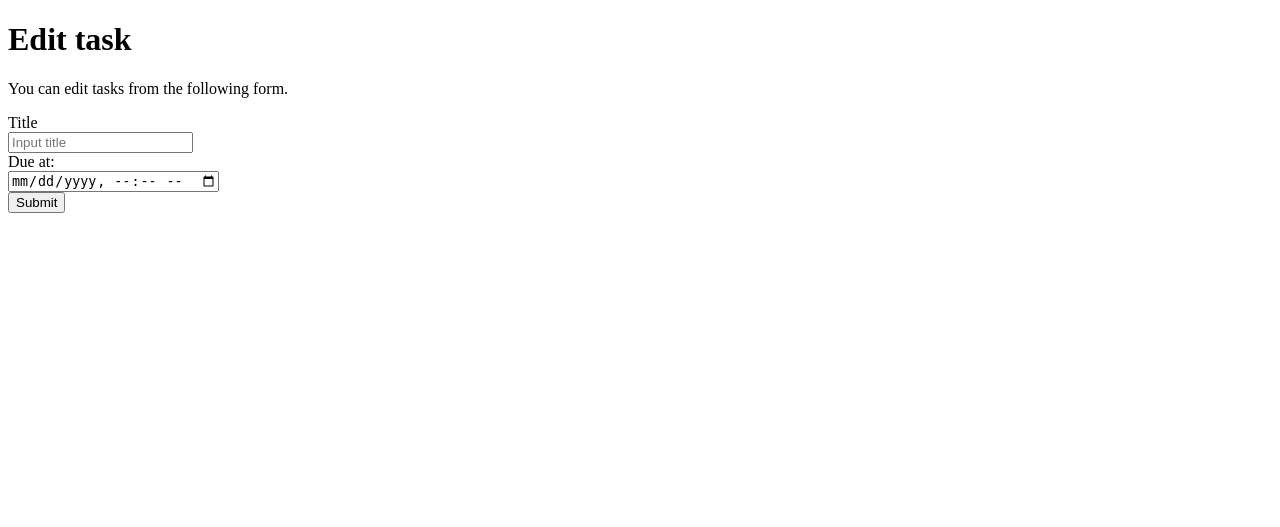
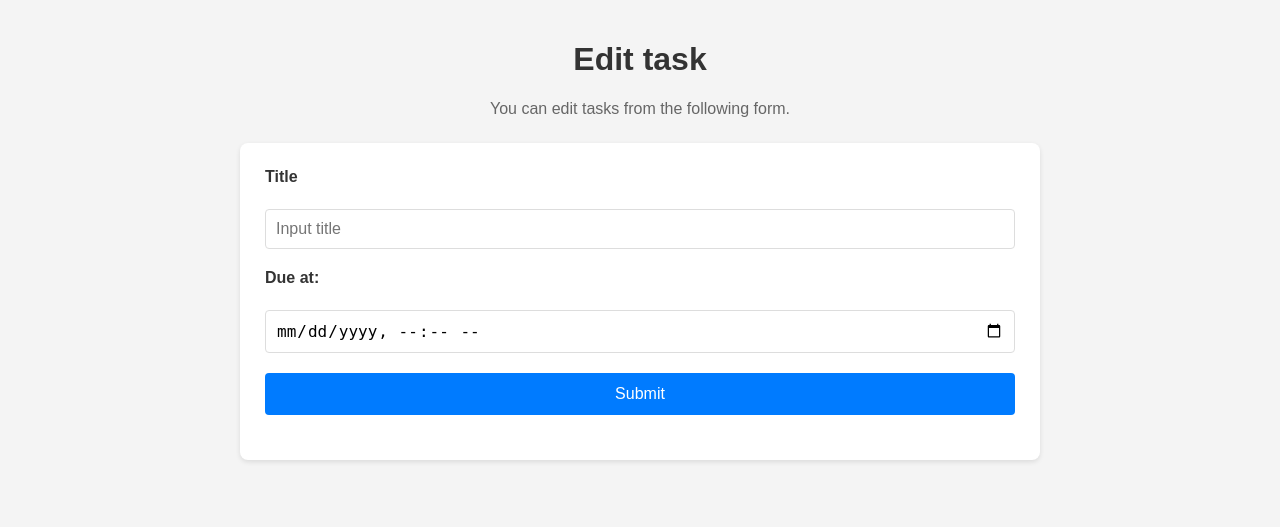
Before and after one commit to Moto1224/django-test-exercise, a Django app: template todo/templates/todo/edit.html in a window 1280 px wide. Shown: the top 527 px of the page. Run offline with Django 5.2, Linux system fonts and the light colour scheme; the template is opened without the code that fills it, so the values that code supplies are empty.

Commit message:
editにindexと似たcssデザインを追加

```diff
--- /dev/null
+++ b/todo/static/css/edit.css
@@ -0,0 +1,77 @@
+body {
+    font-family: Arial, sans-serif;
+    background-color: #f4f4f4;
+    color: #333;
+    margin: 0 auto;
+    max-width: 800px;
+    padding: 20px;
+}
+
+h1 {
+    text-align: center;
+    color: #333;
+}
+
+p {
+    text-align: center;
+    color: #666;
+    margin-bottom: 25px;
+}
+
+form {
+    background: #fff;
+    padding: 25px;
+    margin-bottom: 30px;
+    border-radius: 8px;
+    box-shadow: 0 2px 5px rgba(0, 0, 0, 0.1);
+}
+
+form div {
+    margin-bottom: 20px;
+}
+
+label {
+    display: block;
+    margin-bottom: 5px;
+    font-weight: bold;
+}
+
+input[type="text"],
+input[type="datetime-local"] {
+    width: 100%;
+    padding: 10px;
+    border: 1px solid #ddd;
+    border-radius: 4px;
+    box-sizing: border-box;
+    font-size: 16px;
+}
+
+button[type="submit"] {
+    width: 100%;
+    padding: 12px 15px;
+    background-color: #007BFF;
+    color: white;
+    border: none;
+    border-radius: 4px;
+    font-size: 16px;
+    cursor: pointer;
+    transition: background-color 0.2s;
+}
+
+button[type="submit"]:hover {
+    background-color: #0056b3;
+}
+
+@media (max-width: 600px) {
+    body {
+        padding: 10px;
+    }
+
+    form {
+        padding: 15px;
+    }
+
+    h1 {
+        font-size: 1.8em;
+    }
+}
--- a/todo/templates/todo/edit.html
+++ b/todo/templates/todo/edit.html
@@ -6,6 +6,7 @@
     <title>To Do Application</title>
     <meta charset="UTF-8">
     <meta name="author" content="INIAD">
+    <link rel="stylesheet" href="{% static 'css/edit.css' %}">
   </head>
 
   <body>
```
